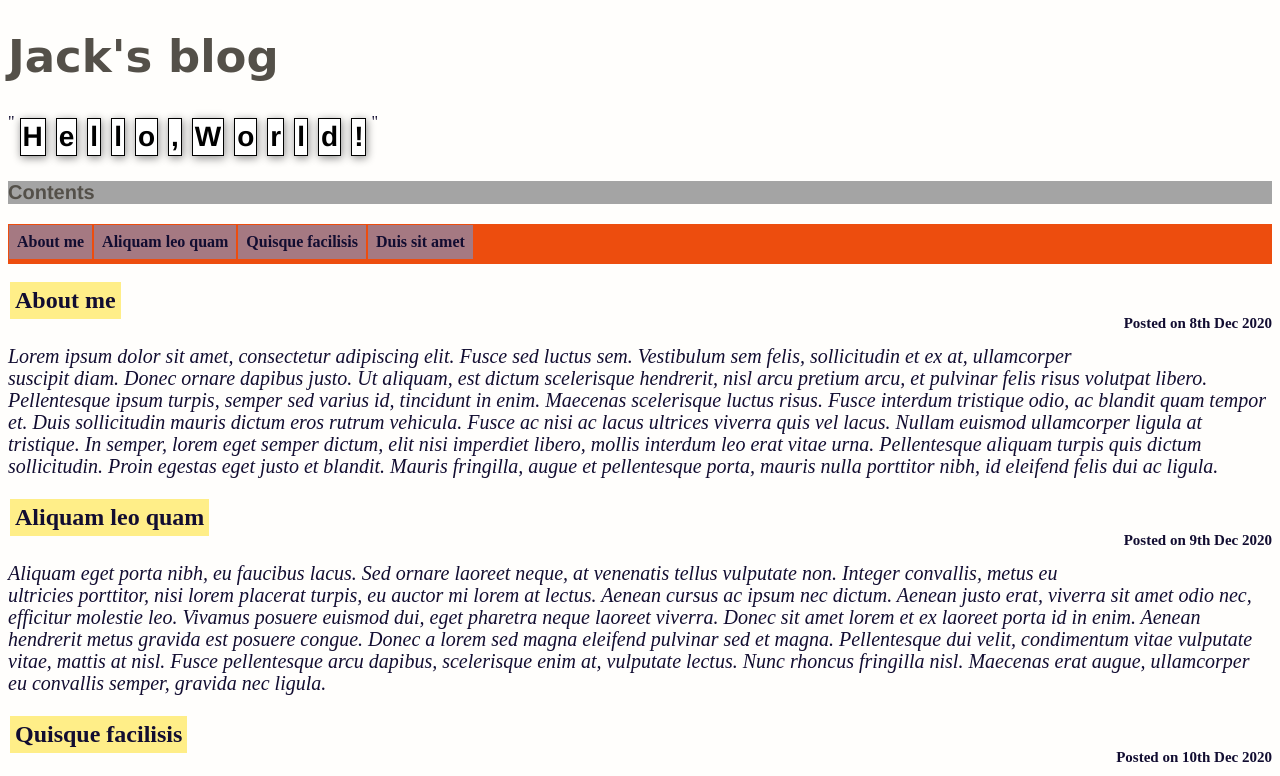
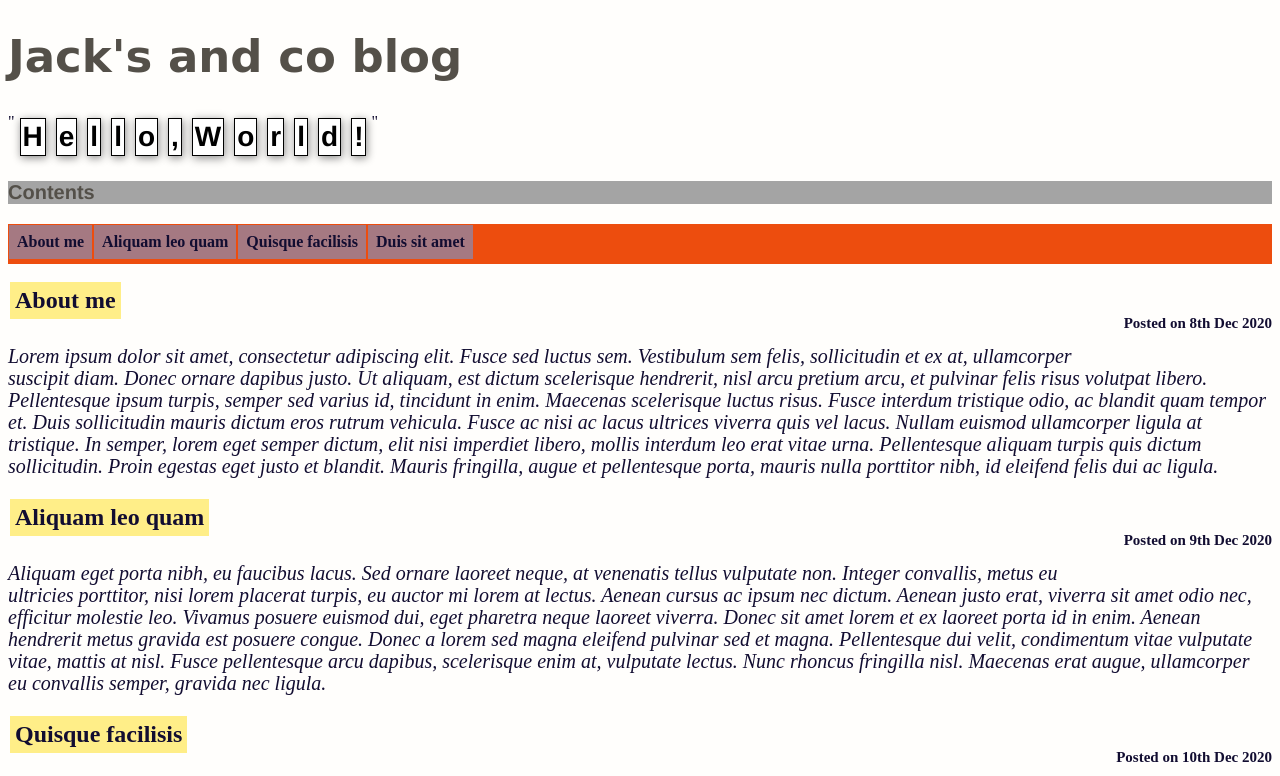
Before and after one commit to alex74190/JacquesN16.github.io, a plain HTML site: page index.html in a window 1280 px wide. Shown: the top 776 px of the page. Drawn offline with Linux system fonts and the light colour scheme.

Commit message:
Oublies nous pas

```diff
--- a/index.html
+++ b/index.html
@@ -7,7 +7,7 @@
     </head>
     <body>
 
-        <h1 id="title">Jack's blog</h1>
+        <h1 id="title">Jack's and co blog</h1>
         <div class="helloWorldContainer"> "
             <div class="helloWorldLetter">H</div>
             <div class="helloWorldLetter">e</div>
```
